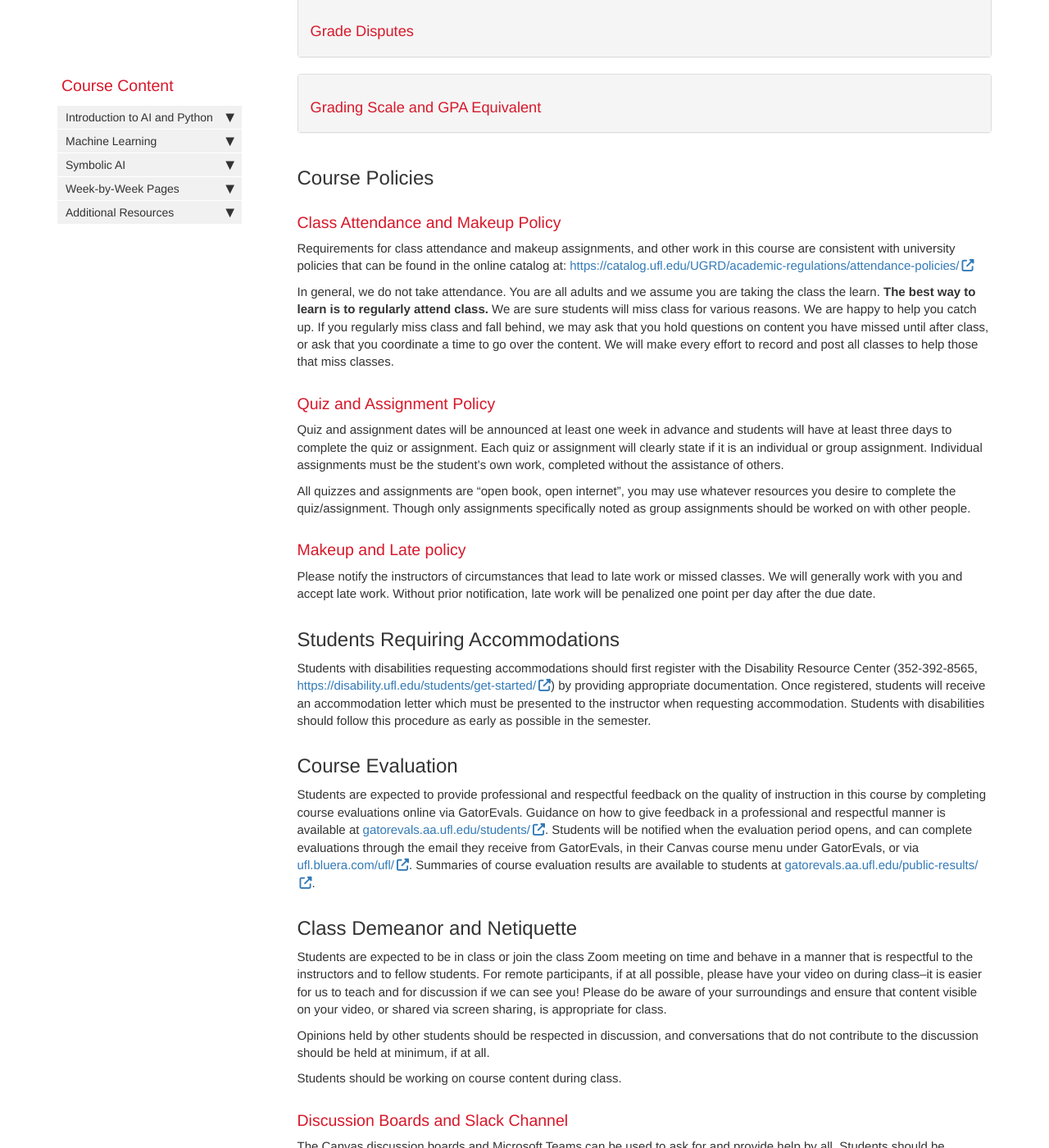
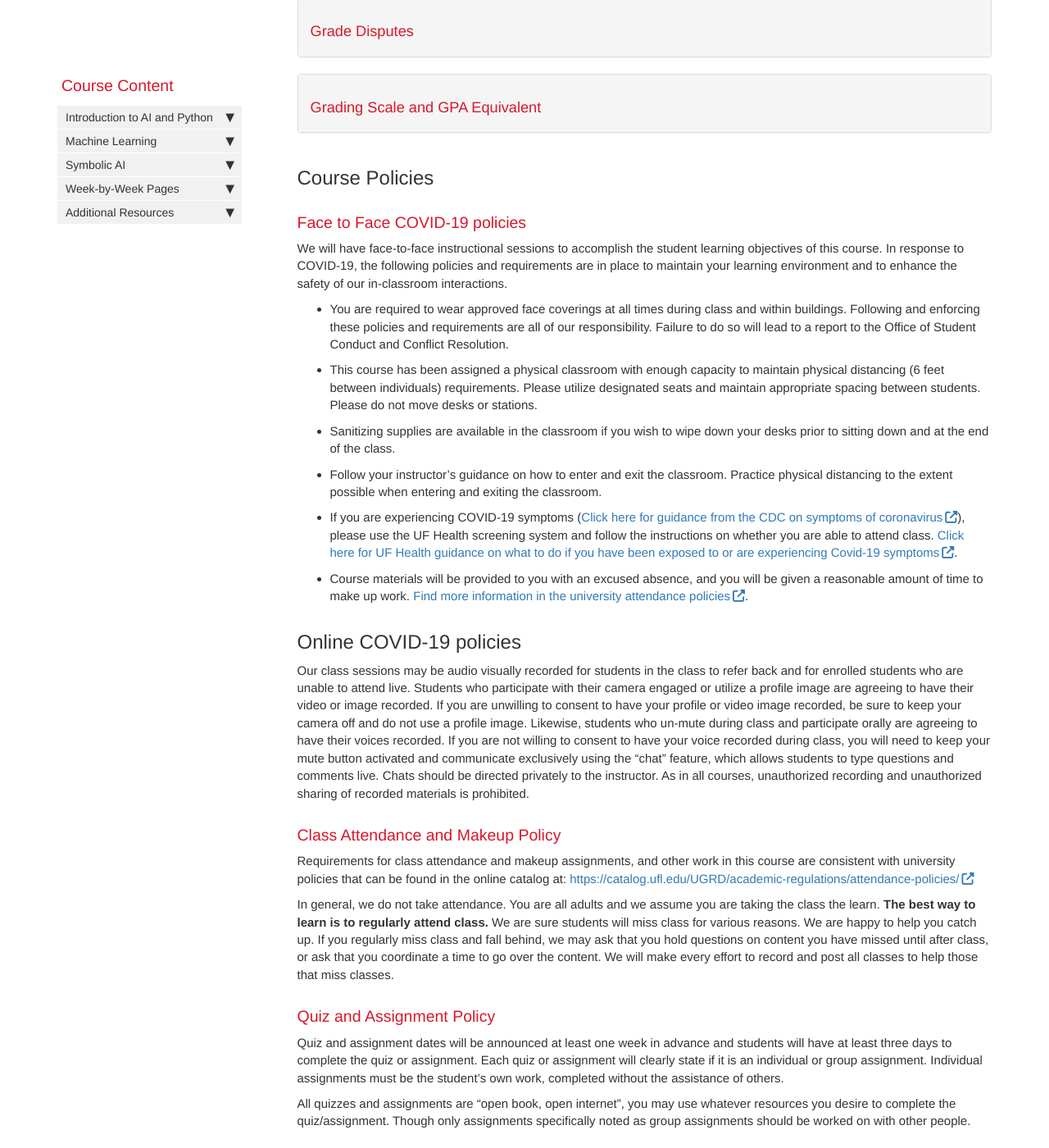
Before and after one commit to AIBiology/aibiology.github.io, a Jekyll site: the page built from index.md, in a window 1280 px wide and 1400 px high, scrolled down 7515 px. Shown: the whole window at 82% size. Built offline with Jekyll 4.4.1, drawn with Linux system fonts in a browser that asks for light colours; nearby versions of some CDN libraries; comment, search, counter and statistics services are not loaded.

Commit message:
Add COVID-19 policies

```diff
--- a/index.md
+++ b/index.md
@@ -181,7 +181,6 @@ See also the [List of Graded Work page](Grading.html).
   * 10 points for github commits
   * 15 points for code peer review
 
-
 Grading in this class is consistent with UF policies available at: [https://catalog.ufl.edu/UGRD/academic-regulations/grades-grading-policies/]( https://catalog.ufl.edu/UGRD/academic-regulations/grades-grading-policies/)
 
 <div class="panel-group" id="accordion">
@@ -258,6 +257,21 @@ Grading in this class is consistent with UF policies available at: [https://cata
 <!-- /.panel-group -->
 
 ## Course Policies
+
+### Face to Face COVID-19 policies
+
+We will have face-to-face instructional sessions to accomplish the student learning objectives of this course. In response to COVID-19, the following policies and requirements are in place to maintain your learning environment and to enhance the safety of our in-classroom interactions.
+
+* You are required to wear approved face coverings at all times during class and within buildings. Following and enforcing these policies and requirements are all of our responsibility. Failure to do so will lead to a report to the Office of Student Conduct and Conflict Resolution.
+* This course has been assigned a physical classroom with enough capacity to maintain physical distancing (6 feet between individuals) requirements. Please utilize designated seats and maintain appropriate spacing between students. Please do not move desks or stations.
+* Sanitizing supplies are available in the classroom if you wish to wipe down your desks prior to sitting down and at the end of the class.
+* Follow your instructor’s guidance on how to enter and exit the classroom.  Practice physical distancing to the extent possible when entering and exiting the classroom.
+* If you are experiencing COVID-19 symptoms ([Click here for guidance from the CDC on symptoms of coronavirus](https://www.cdc.gov/coronavirus/2019-ncov/symptoms-testing/symptoms.html)), please use the UF Health screening system and follow the instructions on whether you are able to attend class. [Click here for UF Health guidance on what to do if you have been exposed to or are experiencing Covid-19 symptoms](https://coronavirus.ufhealth.org/screen-test-protect/covid-19-exposure-and-symptoms-who-do-i-call-if/).
+* Course materials will be provided to you with an excused absence, and you will be given a reasonable amount of time to make up work. [Find more information in the university attendance policies](https://catalog.ufl.edu/UGRD/academic-regulations/attendance-policies/).
+
+## Online COVID-19 policies
+
+Our class sessions may be audio visually recorded for students in the class to refer back and for enrolled students who are unable to attend live. Students who participate with their camera engaged or utilize a profile image are agreeing to have their video or image recorded. If you are unwilling to consent to have your profile or video image recorded, be sure to keep your camera off and do not use a profile image. Likewise, students who un-mute during class and participate orally are agreeing to have their voices recorded.  If you are not willing to consent to have your voice recorded during class, you will need to keep your mute button activated and communicate exclusively using the "chat" feature, which allows students to type questions and comments live. Chats should be directed privately to the instructor. As in all courses, unauthorized recording and unauthorized sharing of recorded materials is prohibited.
 
 ### Class Attendance and Makeup Policy
 
```
